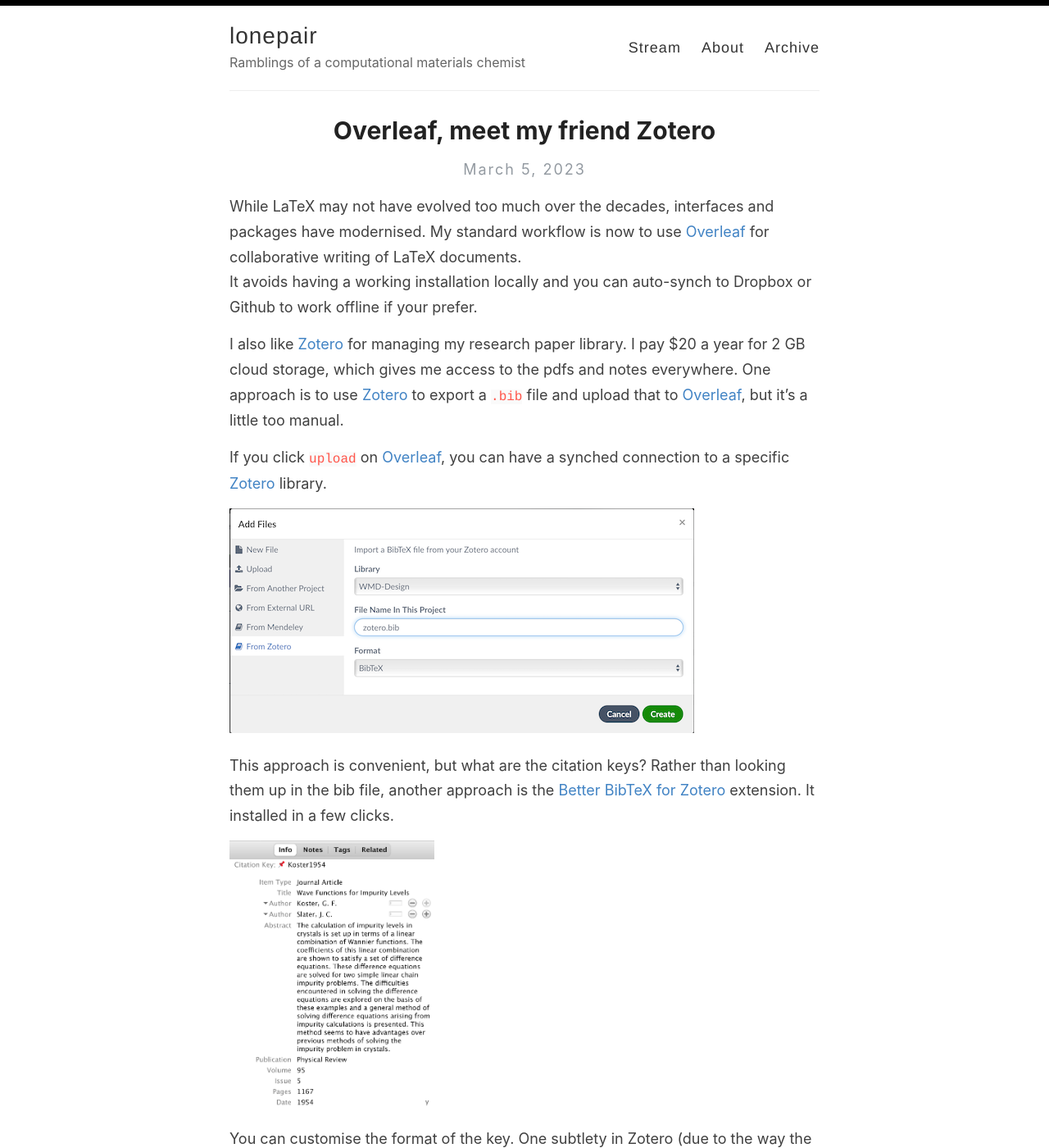
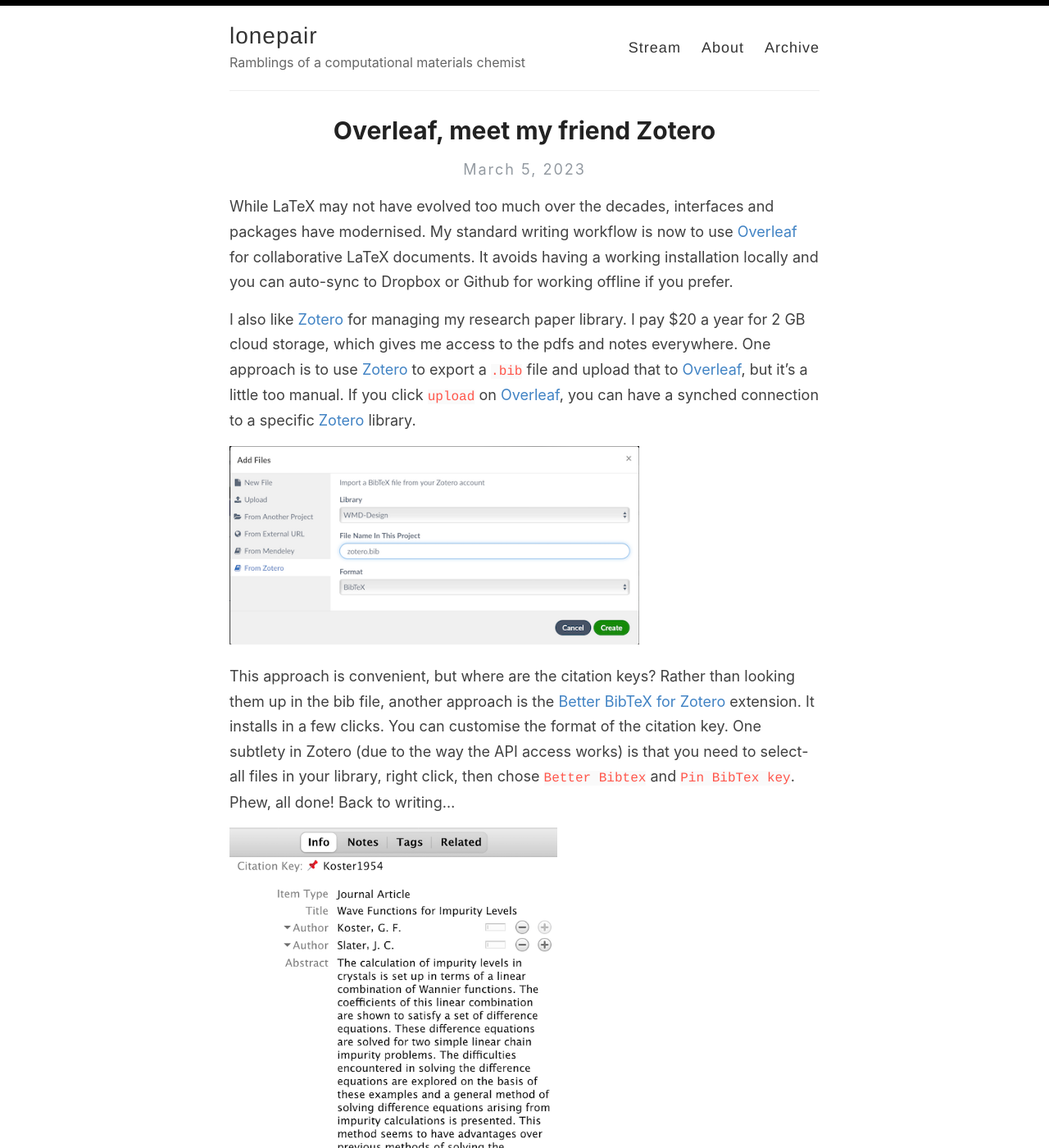
Before and after one commit to aronwalsh/aronwalsh.github.io, a Jekyll site: the page built from _posts/2023-03-05-zotero.md, in a window 1280 px wide and 1400 px high. Shown: the whole window at 82% size. Built offline with Jekyll 4.4.1, drawn with Linux system fonts in a browser that asks for light colours; comment, search, counter and statistics services are not loaded; some of the changed text lies outside the part shown.

Commit message:
Update 2023-03-05-zotero.md

```diff
--- a/_posts/2023-03-05-zotero.md
+++ b/_posts/2023-03-05-zotero.md
@@ -4,23 +4,16 @@
 date:   2023-03-05 12:11:22 +0000
 ---
 
-While LaTeX may not have evolved too much over the decades, interfaces and packages have modernised.
-My standard workflow is now to use [Overleaf](https://www.overleaf.com) for collaborative writing of LaTeX documents.
-It avoids having a working installation locally and you can auto-synch to Dropbox or Github to work offline if your prefer.
+While LaTeX may not have evolved too much over the decades, interfaces and packages have modernised. My standard writing workflow is now to use [Overleaf](https://www.overleaf.com) for collaborative LaTeX documents. It avoids having a working installation locally and you can auto-sync to Dropbox or Github for working offline if you prefer.
 
-I also like [Zotero](https://www.zotero.org) for managing my research paper library. I pay $20 a year for 2 GB cloud storage, which gives me access to the pdfs and notes everywhere.
-One approach is to use [Zotero](https://www.zotero.org) to export a ``.bib`` file and upload that to [Overleaf](https://www.overleaf.com), but it's a little too manual.
-
-If you click `upload` on [Overleaf](https://www.overleaf.com), you can have a synched connection to a specific [Zotero](https://www.zotero.org) library.
+I also like [Zotero](https://www.zotero.org) for managing my research paper library. I pay $20 a year for 2 GB cloud storage, which gives me access to the pdfs and notes everywhere. One approach is to use [Zotero](https://www.zotero.org) to export a ``.bib`` file and upload that to [Overleaf](https://www.overleaf.com), but it's a little too manual. If you click `upload` on [Overleaf](https://www.overleaf.com), you can have a synched connection to a specific [Zotero](https://www.zotero.org) library.
 
 <p align="center">
-<figure class="wp-block-image aligncenter"><img src="{{ site.baseurl }}/assets/2023/zotero.png" alt="zotero" /></figure>
+<figure class="wp-block-image aligncenter"><img src="{{ site.baseurl }}/assets/2023/zotero.png" alt="zotero" width="500" /></figure>
 </p>
 
-This approach is convenient, but what are the citation keys? Rather than looking them up in the bib file, another approach is the [Better BibTeX for Zotero](https://retorque.re/zotero-better-bibtex/installation/) extension. It installed in a few clicks.
+This approach is convenient, but where are the citation keys? Rather than looking them up in the bib file, another approach is the [Better BibTeX for Zotero](https://retorque.re/zotero-better-bibtex/installation/) extension. It installs in a few clicks. You can customise the format of the citation key. One subtlety in Zotero (due to the way the API access works) is that you need to select-all files in your library, right click, then chose `Better Bibtex` and `Pin BibTex key`. Phew, all done! Back to writing...
 
 <p align="center">
-<figure class="wp-block-image aligncenter"><img src="{{ site.baseurl }}/assets/2023/key.png" alt="key" width="250" /></figure>
+<figure class="wp-block-image aligncenter"><img src="{{ site.baseurl }}/assets/2023/key.png" alt="key" width="400" /></figure>
 </p>
-
-You can customise the format of the key. One subtlety in Zotero (due to the way the API access works) is that you need to select-all files in your library, right click, then chose `Better Bibtex` and `Pin BibTex key`. Phew, all done!
```
